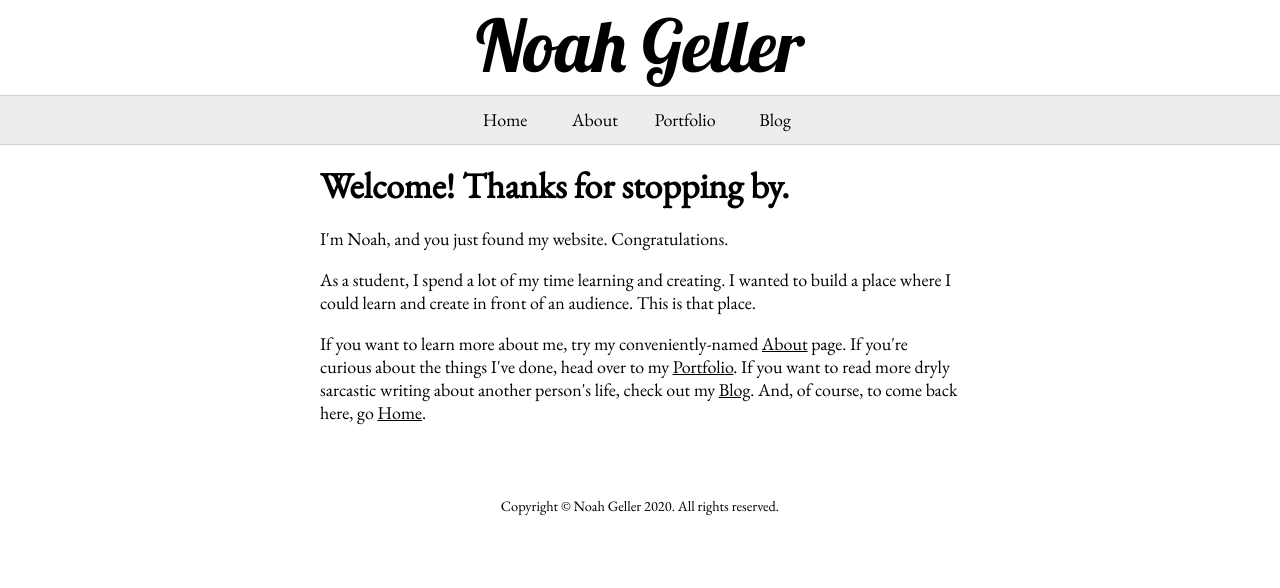
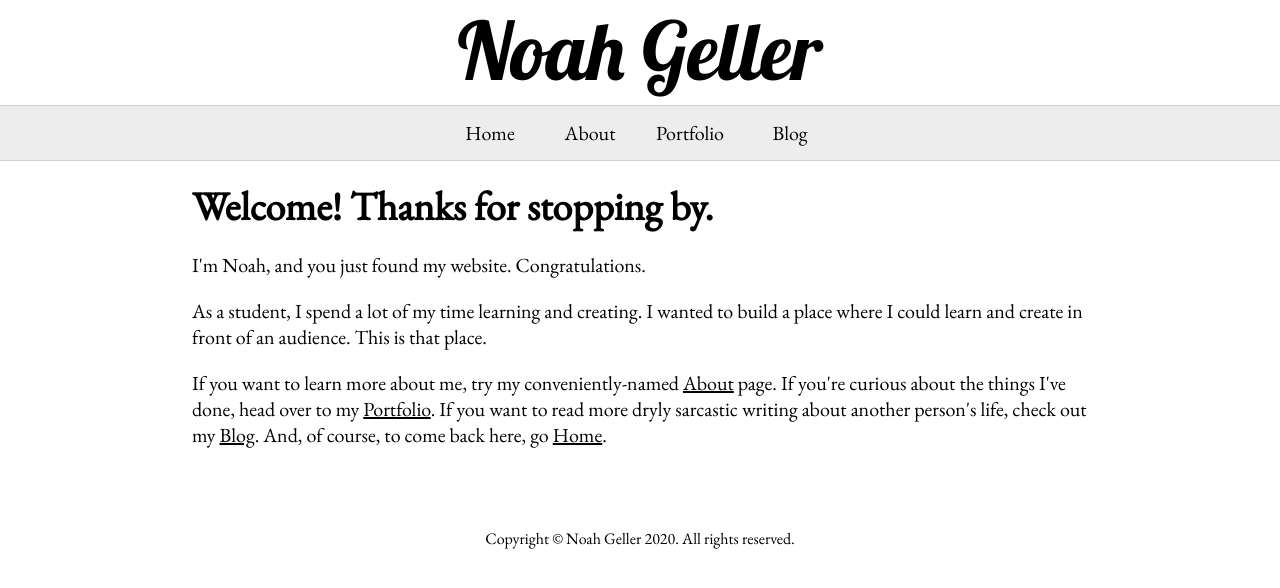
Before and after one commit to NoahGeller/NoahGeller.xyz, a Django app: page / in a window 1280 px wide. Shown: the top 588 px of the page. Run offline with Django 3.2, Linux system fonts and the light colour scheme.

Commit message:
made text and main content larger

```diff
--- a/core/static/core/css/style.css
+++ b/core/static/core/css/style.css
@@ -1,7 +1,7 @@
 /* CSS for Noah Geller's personal site. Written by him, obviously. */
 
 :root {
-    font-size: 18px;
+    font-size: 20px;
     font-family: "EB Garamond", serif;
     --text-primary: #ffffff;
     --bg-primary: #ededed;
@@ -95,7 +95,7 @@ img {
 }
 
 main {
-    width: 50%;
+    width: 70%;
     margin: 9rem auto 0;
     overflow: auto;
 }
```
